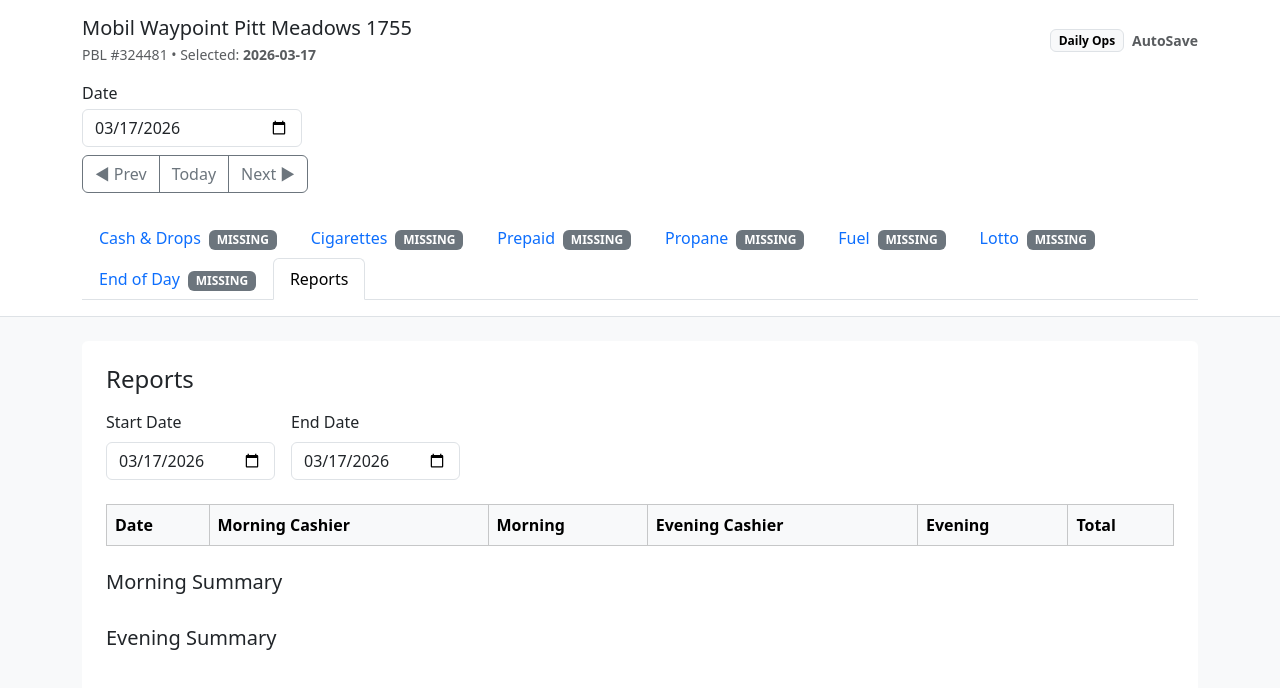
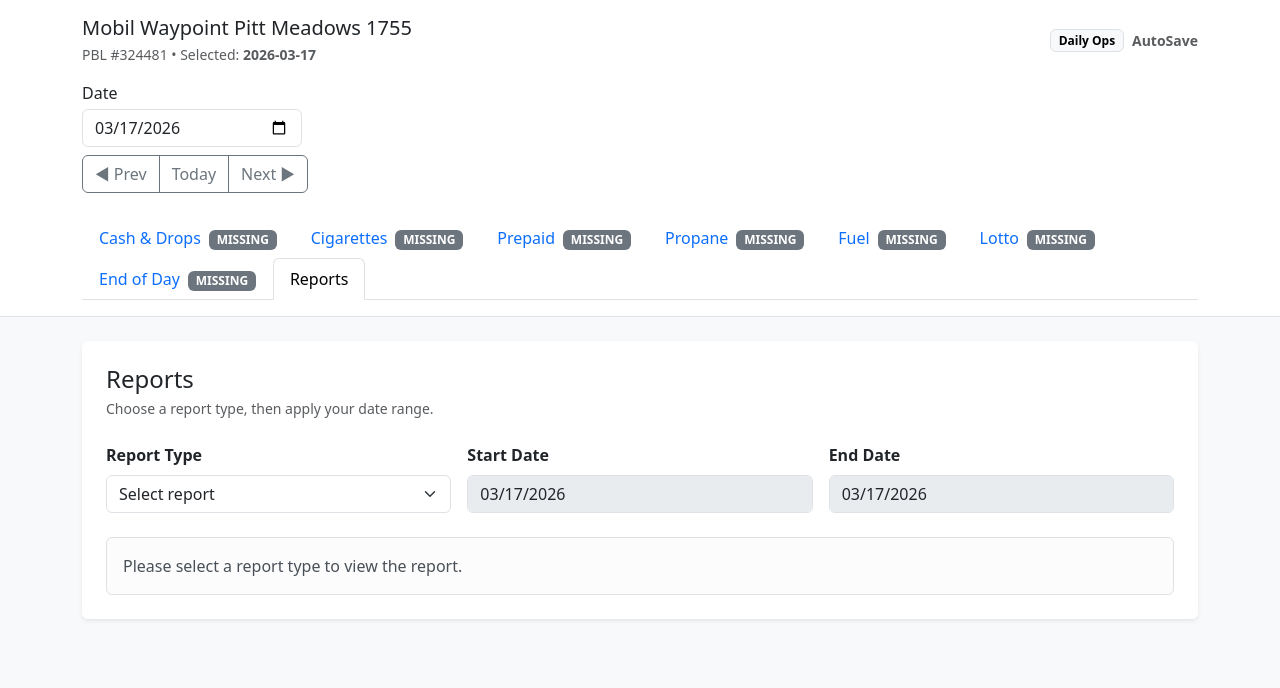
Before and after one commit to ebikhajeh/gas-station-app, a React (Vite) app: page / in a window 1280 px wide. Both pictures are taken after a click on the button "Reports". Shown: the top 688 px of the page. Built offline with nearby package versions, Linux system fonts and the light colour scheme.

Commit message:
CashierPerfonmance

```diff
--- a/src/features/reports/components/CashierPerformanceTable.tsx
+++ b/src/features/reports/components/CashierPerformanceTable.tsx
@@ -1,64 +1,151 @@
 import type { CashierPerformanceResult } from "../types/reports.types";
 
-const getColor = (v: number) => {
-  if (v > 0) return "text-success fw-semibold";
-  if (v < 0) return "text-danger fw-semibold";
-  return "";
+const getColorClass = (value: number) => {
+  if (value > 0) return "text-success fw-semibold";
+  if (value < 0) return "text-danger fw-semibold";
+  return "text-dark fw-semibold";
 };
 
-const CashierPerformanceTable = ({ data }: { data: CashierPerformanceResult }) => {
+const formatAmount = (value: number) => {
+  return new Intl.NumberFormat("en-CA", {
+    minimumFractionDigits: 0,
+    maximumFractionDigits: 2,
+  }).format(value);
+};
+
+const EmptyState = ({ text }: { text: string }) => {
+  return <div className="alert alert-light border mb-0">{text}</div>;
+};
+
+const CashierPerformanceTable = ({
+  data,
+}: {
+  data: CashierPerformanceResult;
+}) => {
   return (
+    <div className="d-flex flex-column gap-4">
+      <div className="card border-0 shadow-sm">
+        <div className="card-body p-0">
+          {data.days.length === 0 ? (
+            <div className="p-4">
+              <EmptyState text="No cashier records found for the selected date range." />
+            </div>
+          ) : (
             <div className="table-responsive">
-      <table className="table table-bordered">
+              <table className="table table-bordered align-middle mb-0">
                 <thead className="table-light">
                   <tr>
-            <th>Date</th>
-            <th>Morning Cashier</th>
-            <th>Morning</th>
-            <th>Evening Cashier</th>
-            <th>Evening</th>
-            <th>Total</th>
+                    <th style={{ minWidth: 130 }}>Date</th>
+                    <th style={{ minWidth: 220 }}>Morning Cashier</th>
+                    <th style={{ minWidth: 120 }}>Morning</th>
+                    <th style={{ minWidth: 220 }}>Evening Cashier</th>
+                    <th style={{ minWidth: 120 }}>Evening</th>
+                    <th style={{ minWidth: 120 }}>Total for Day</th>
                   </tr>
                 </thead>
 
                 <tbody>
-          {data.days.map((d) => (
-            <tr key={d.date}>
-              <td>{d.date}</td>
-              <td>{d.cashierMorning ?? "—"}</td>
-              <td className={getColor(d.morningValue)}>{d.morningValue}</td>
-              <td>{d.cashierEvening ?? "—"}</td>
-              <td className={getColor(d.eveningValue)}>{d.eveningValue}</td>
-              <td className={getColor(d.total)}>{d.total}</td>
-            </tr>
-          ))}
-        </tbody>
-      </table>
-
-      <h5 className="mt-4">Morning Summary</h5>
-      <table className="table table-bordered">
-        <tbody>
-          {data.summaryMorning.map((s) => (
-            <tr key={s.cashier}>
-              <td>{s.cashier}</td>
-              <td className={getColor(s.total)}>{s.total}</td>
-            </tr>
-          ))}
-        </tbody>
-      </table>
-
-      <h5 className="mt-4">Evening Summary</h5>
-      <table className="table table-bordered">
-        <tbody>
-          {data.summaryEvening.map((s) => (
-            <tr key={s.cashier}>
-              <td>{s.cashier}</td>
-              <td className={getColor(s.total)}>{s.total}</td>
+                  {data.days.map((row) => (
+                    <tr key={row.date}>
+                      <td>{row.date}</td>
+                      <td>{row.cashierMorning ?? "—"}</td>
+                      <td className={getColorClass(row.morningValue)}>
+                        {formatAmount(row.morningValue)}
+                      </td>
+                      <td>{row.cashierEvening ?? "—"}</td>
+                      <td className={getColorClass(row.eveningValue)}>
+                        {formatAmount(row.eveningValue)}
+                      </td>
+                      <td className={getColorClass(row.total)}>
+                        {formatAmount(row.total)}
+                      </td>
                     </tr>
                   ))}
                 </tbody>
               </table>
             </div>
+          )}
+        </div>
+      </div>
+
+      <div className="row g-4">
+        <div className="col-12 col-xl-6">
+          <div className="card border-0 shadow-sm h-100">
+            <div className="card-body p-0">
+              <div className="p-3 border-bottom bg-light fw-semibold">
+                Morning Summary
+              </div>
+
+              {data.summaryMorning.length === 0 ? (
+                <div className="p-4">
+                  <EmptyState text="No morning cashiers found in this date range." />
+                </div>
+              ) : (
+                <div className="table-responsive">
+                  <table className="table table-bordered align-middle mb-0">
+                    <thead className="table-light">
+                      <tr>
+                        <th>Cashier</th>
+                        <th style={{ width: 160 }}>Total</th>
+                      </tr>
+                    </thead>
+
+                    <tbody>
+                      {data.summaryMorning.map((row) => (
+                        <tr key={row.cashierId}>
+                          <td>{row.cashierLabel}</td>
+                          <td className={getColorClass(row.total)}>
+                            {formatAmount(row.total)}
+                          </td>
+                        </tr>
+                      ))}
+                    </tbody>
+                  </table>
+                </div>
+              )}
+            </div>
+          </div>
+        </div>
+
+        <div className="col-12 col-xl-6">
+          <div className="card border-0 shadow-sm h-100">
+            <div className="card-body p-0">
+              <div className="p-3 border-bottom bg-light fw-semibold">
+                Evening Summary
+              </div>
+
+              {data.summaryEvening.length === 0 ? (
+                <div className="p-4">
+                  <EmptyState text="No evening cashiers found in this date range." />
+                </div>
+              ) : (
+                <div className="table-responsive">
+                  <table className="table table-bordered align-middle mb-0">
+                    <thead className="table-light">
+                      <tr>
+                        <th>Cashier</th>
+                        <th style={{ width: 160 }}>Total</th>
+                      </tr>
+                    </thead>
+
+                    <tbody>
+                      {data.summaryEvening.map((row) => (
+                        <tr key={row.cashierId}>
+                          <td>{row.cashierLabel}</td>
+                          <td className={getColorClass(row.total)}>
+                            {formatAmount(row.total)}
+                          </td>
+                        </tr>
+                      ))}
+                    </tbody>
+                  </table>
+                </div>
+              )}
+            </div>
+          </div>
+        </div>
+      </div>
+    </div>
   );
 };
 
--- a/src/features/reports/components/ReportHeader.tsx
+++ b/src/features/reports/components/ReportHeader.tsx
@@ -1,35 +1,63 @@
+type ReportType =
+  | ""
+  | "cashierPerformance"
+  | "monthlyOverShort"
+  | "missingDays"
+  | "fuelAnalysis";
+
 interface Props {
+  reportType: ReportType;
   startDate: string;
   endDate: string;
+  onReportTypeChange: (value: ReportType) => void;
   onStartChange: (v: string) => void;
   onEndChange: (v: string) => void;
 }
 
 const ReportHeader = ({
+  reportType,
   startDate,
   endDate,
+  onReportTypeChange,
   onStartChange,
   onEndChange,
 }: Props) => {
   return (
-    <div className="d-flex gap-3 mb-4">
-      <div>
-        <label className="form-label">Start Date</label>
+    <div className="row g-3 align-items-end">
+      <div className="col-12 col-lg-4">
+        <label className="form-label fw-semibold">Report Type</label>
+        <select
+          className="form-select"
+          value={reportType}
+          onChange={(e) => onReportTypeChange(e.target.value as ReportType)}
+        >
+          <option value="">Select report</option>
+          <option value="cashierPerformance">Cashier Performance</option>
+          <option value="monthlyOverShort">Monthly Over / Short</option>
+          <option value="missingDays">Missing Days</option>
+          <option value="fuelAnalysis">Fuel Analysis</option>
+        </select>
+      </div>
+
+      <div className="col-12 col-md-6 col-lg-4">
+        <label className="form-label fw-semibold">Start Date</label>
         <input
           type="date"
           className="form-control"
           value={startDate}
           onChange={(e) => onStartChange(e.target.value)}
+          disabled={reportType === ""}
         />
       </div>
 
-      <div>
-        <label className="form-label">End Date</label>
+      <div className="col-12 col-md-6 col-lg-4">
+        <label className="form-label fw-semibold">End Date</label>
         <input
           type="date"
           className="form-control"
           value={endDate}
           onChange={(e) => onEndChange(e.target.value)}
+          disabled={reportType === ""}
         />
       </div>
     </div>
--- a/src/features/reports/pages/ReportsPage.tsx
+++ b/src/features/reports/pages/ReportsPage.tsx
@@ -2,27 +2,73 @@
 import ReportHeader from "../components/ReportHeader";
 import CashierPerformanceTable from "../components/CashierPerformanceTable";
 import { useCashierPerformance } from "../hooks/useCashierPerformance";
+import { getTodayLocalDateInput } from "../../../utils/date";
 
-const today = new Date().toISOString().slice(0, 10);
+type ReportType =
+  | ""
+  | "cashierPerformance"
+  | "monthlyOverShort"
+  | "missingDays"
+  | "fuelAnalysis";
+
+const today = getTodayLocalDateInput();
 
 const ReportsPage = () => {
+  const [reportType, setReportType] = useState<ReportType>("");
   const [startDate, setStartDate] = useState(today);
   const [endDate, setEndDate] = useState(today);
 
-  const data = useCashierPerformance(startDate, endDate);
+  const cashierPerformanceData = useCashierPerformance(startDate, endDate);
 
   return (
-    <div className="card p-4 border-0">
-      <h4 className="mb-3">Reports</h4>
+    <div className="card border-0 shadow-sm">
+      <div className="card-body p-4">
+        <div className="mb-4">
+          <h4 className="mb-1">Reports</h4>
+          <div className="text-muted small">
+            Choose a report type, then apply your date range.
+          </div>
+        </div>
 
         <ReportHeader
+          reportType={reportType}
           startDate={startDate}
           endDate={endDate}
+          onReportTypeChange={(value) => setReportType(value)}
           onStartChange={setStartDate}
           onEndChange={setEndDate}
         />
 
-      <CashierPerformanceTable data={data} />
+        {reportType === "" && (
+          <div className="alert alert-light border mt-4 mb-0">
+            Please select a report type to view the report.
+          </div>
+        )}
+
+        {reportType === "cashierPerformance" && (
+          <div className="mt-4">
+            <CashierPerformanceTable data={cashierPerformanceData} />
+          </div>
+        )}
+
+        {reportType === "monthlyOverShort" && (
+          <div className="alert alert-light border mt-4 mb-0">
+            Monthly Over / Short report will be added next.
+          </div>
+        )}
+
+        {reportType === "missingDays" && (
+          <div className="alert alert-light border mt-4 mb-0">
+            Missing Days report will be added next.
+          </div>
+        )}
+
+        {reportType === "fuelAnalysis" && (
+          <div className="alert alert-light border mt-4 mb-0">
+            Fuel Analysis report will be added next.
+          </div>
+        )}
+      </div>
     </div>
   );
 };
--- a/src/features/reports/types/reports.types.ts
+++ b/src/features/reports/types/reports.types.ts
@@ -8,7 +8,8 @@
 }
 
 export interface CashierSummary {
-  cashier: string;
+  cashierId: string;
+  cashierLabel: string;
   total: number;
 }
 
```
Also changed, not shown: src/features/reports/selectors/reports.selectors.ts (+45 -25 lines). Lines whose indentation alone changed are shown as unchanged.
